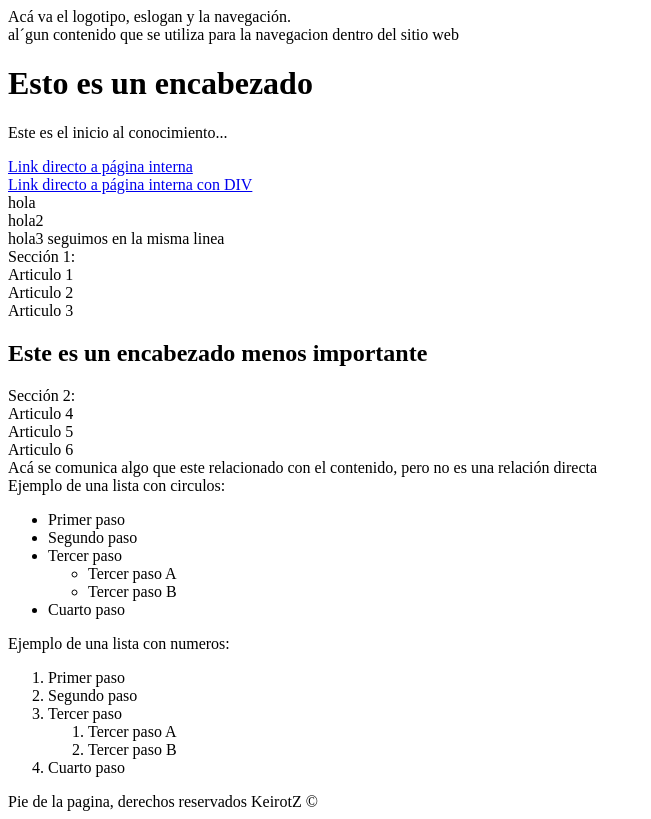
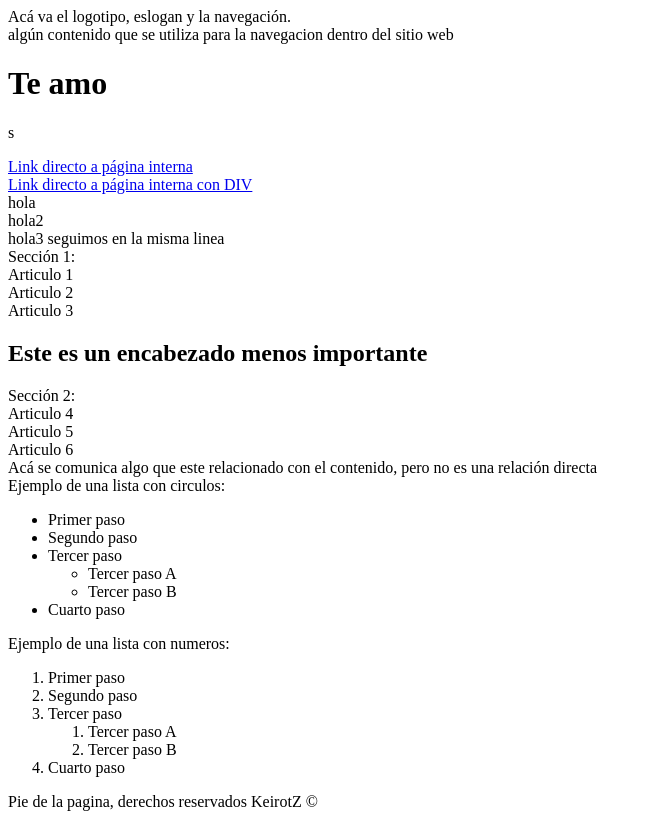
Before and after one commit to WCayoL/Module1, a plain HTML site: page index.html in a window 1280 px wide. Shown: the whole page, without its empty margins (0-651 px from the left). Drawn offline with Linux system fonts and the light colour scheme.

Commit message:
Update index.html

```diff
--- a/index.html
+++ b/index.html
@@ -8,11 +8,11 @@
   <header>
     Acá va el logotipo, eslogan y la navegación.
     <nav>
-      al´gun contenido que se utiliza para la navegacion dentro del sitio web
+      algún contenido que se utiliza para la navegacion dentro del sitio web
     </nav>
   </header>
-  <h1>Esto es un encabezado </h1>
-  <p>Este es el inicio al conocimiento...</p>
+  <h1> Te amo </h1>
+  <p> s </p>
   <a href="hola.html" title="Link a pagina interna"> Link directo a página interna </a>
   <a href="hola.html" title="Link a pagina interna"> <div> Link directo a página interna con DIV </div>  </a>
   <div>
```
